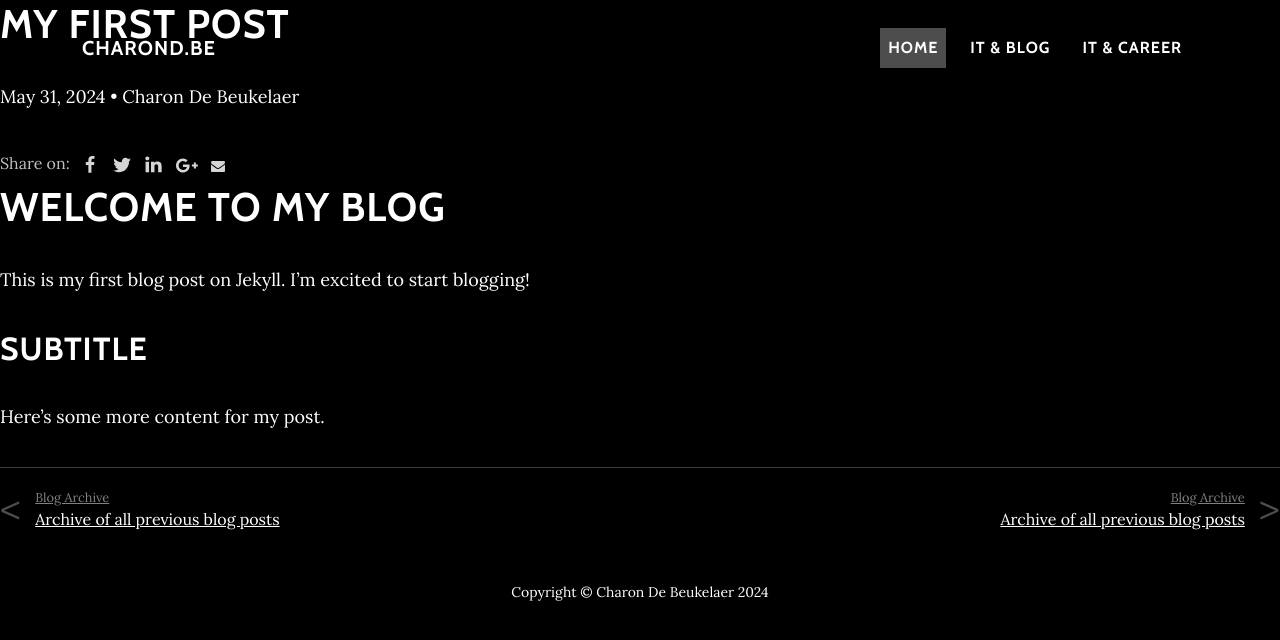
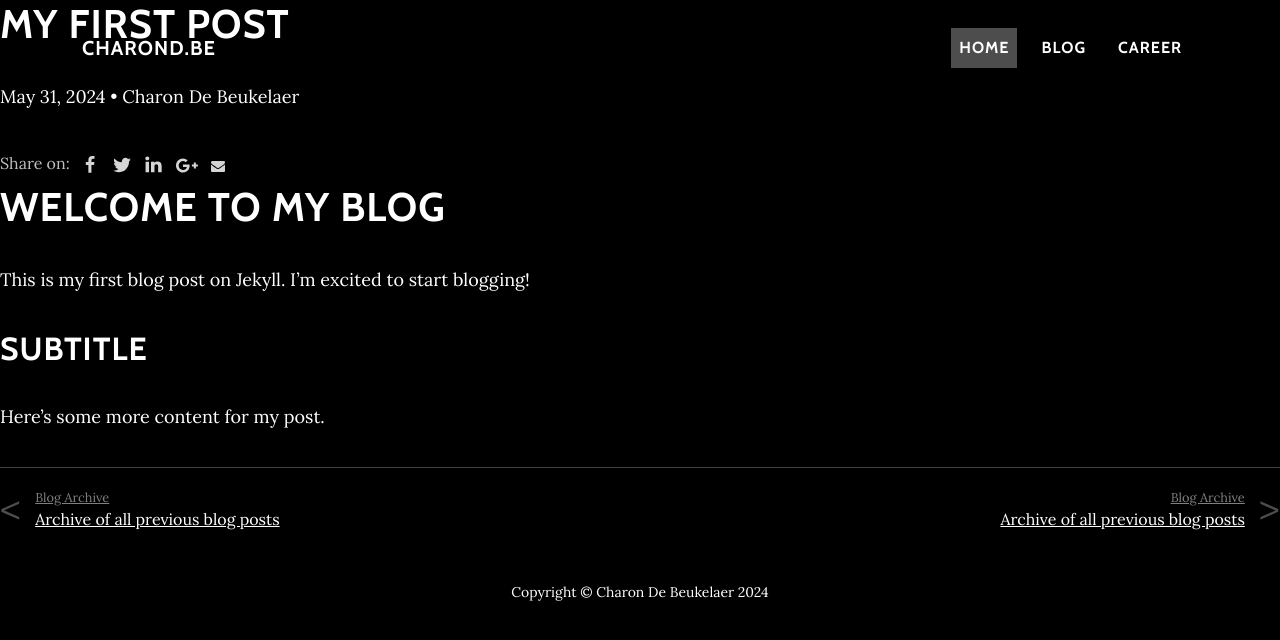
Before and after one commit to CharonDB/CharonDB.github.io, a Jekyll site: the page built from _posts/2024-05-31-my-first-post.md, in a window 1280 px wide. Shown: the top 640 px of the page. Built offline with Jekyll 4.4.1, drawn with Linux system fonts in a browser that asks for light colours; nearby versions of some CDN libraries; our own code applies the rules of GitHub Pages for plain Markdown files; library files that are not in the unit come from our copies.

Commit message:
Updated navbar items

```diff
--- a/_includes/navbar.html
+++ b/_includes/navbar.html
@@ -3,8 +3,8 @@
         <div class="collapse navbar-collapse" id="navbarResponsive">
             <ul class="navbar-nav ms-auto">
                 <li class="nav-item nav-link"><a class="nav-link active" href="{{ site.baseurl }}/">Home</a></li>
-                <li class="nav-item nav-link"><a class="nav-link" href="{{ site.baseurl }}/blog">IT &amp; Blog</a></li>
-                <li class="nav-item nav-link"><a class="nav-link" href="{{ site.baseurl }}/career.html">IT &amp; career</a></li>
+                <li class="nav-item nav-link"><a class="nav-link" href="{{ site.baseurl }}/blog">Blog</a></li>
+                <li class="nav-item nav-link"><a class="nav-link" href="{{ site.baseurl }}/career.html">Career</a></li>
             </ul>
         </div>
     </div>
```
